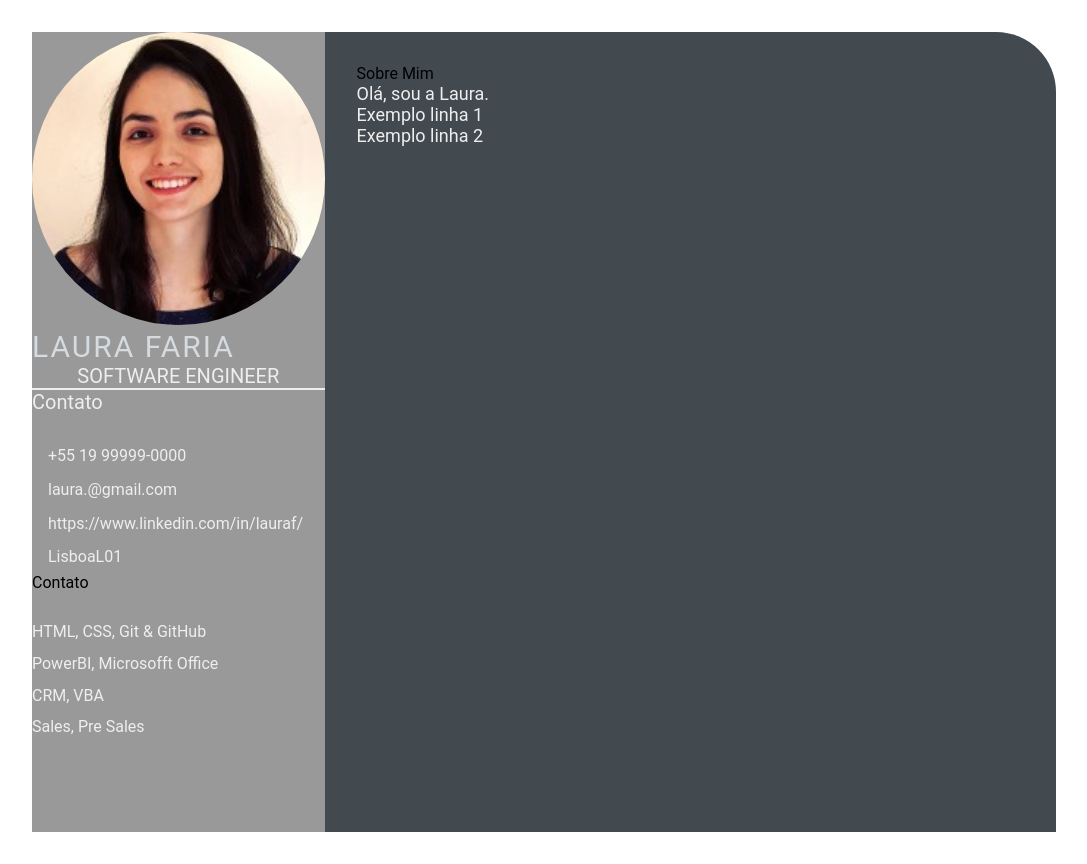
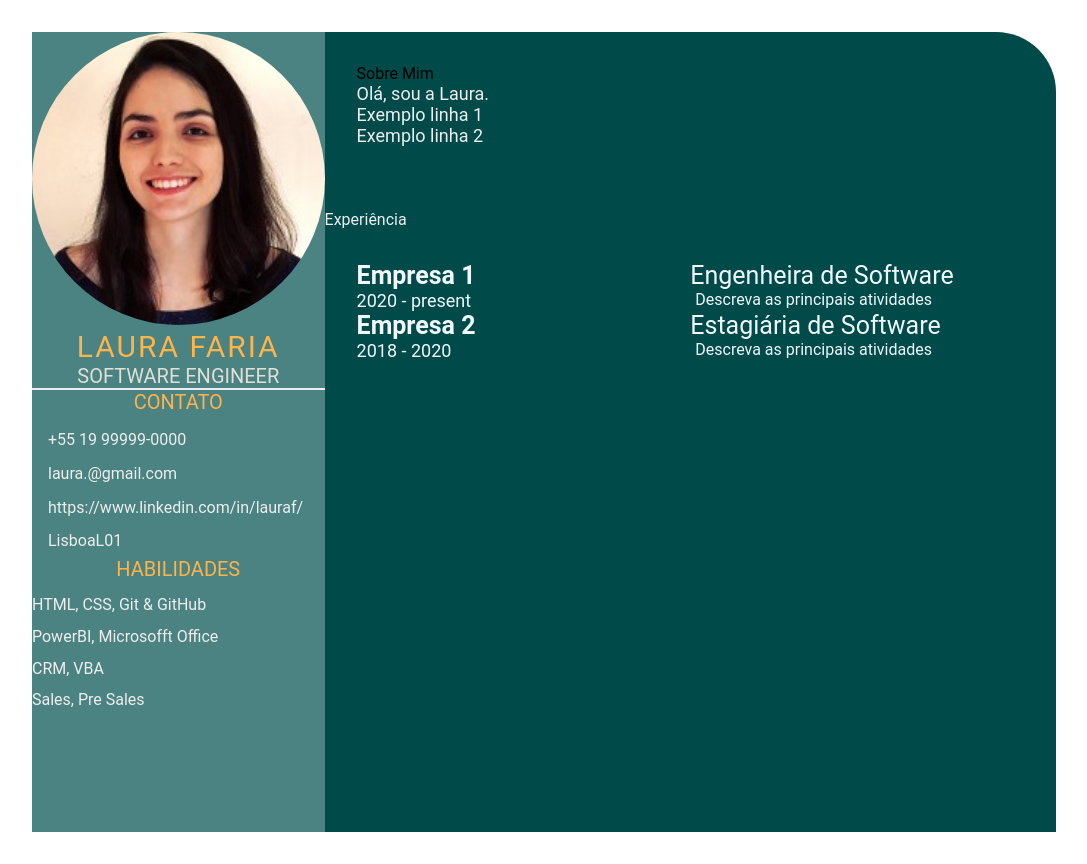
Before and after one commit to LisboaL01/devweekgit.github.io, a plain HTML site: page index.html in a window 1280 px wide. Shown: the whole page, without its empty margins (96-1183 px from the left). Drawn offline with Linux system fonts and the light colour scheme.

Commit message:
feature: added experiences section and modified CSS (#3)

```diff
--- a/index.html
+++ b/index.html
@@ -30,7 +30,7 @@
                     </ul>
                 </div>
                 <div class="skills">
-                    <p class="left-skills">Contato</p>
+                    <p class="left-skills">Habilidades</p>
                     <ul>
                         <li>
                             <p>HTML, CSS, Git & GitHub</p>
@@ -61,6 +61,31 @@
                     </p>
                 </section>
             </div>
+            <section class="experience-gap">
+                <div class="right-title"> Experiência </div>
+                <div class="experience-contents">
+                    <div class="exp-left">
+                        <p class="exp-company-name">Empresa 1</p>
+                        <p class="exp-time-period">2020 - present</p>
+
+                    </div>
+                    <div class="exp-right">
+                        <p class="exp-position"> Engenheira de Software </p>
+                        <p class="exp-desc"> Descreva as principais atividades</p>
+                    </div>
+
+                    <div class="exp-left">
+                        <p class="exp-company-name">Empresa 2</p>
+                        <p class="exp-time-period">2018 - 2020</p>
+
+                    </div>
+                    <div class="exp-right">
+                        <p class="exp-position"> Estagiária de Software </p>
+                        <p class="exp-desc"> Descreva as principais atividades</p>
+                    </div>
+                </div>
+
+            </section>
         </section>
     </main>
 
--- a/style.css
+++ b/style.css
@@ -17,13 +17,13 @@
 .left-section {
     grid-column: span 2;
     height: 100%;
-    background-color: #999999;
+    background-color: #4B8282;
 }
 
 .right-section {
     grid-column: span 5;
     height: 100%;
-    background-color: #424a50;
+    background-color: #004A4A;
     border-radius: 0px 60px 0px 0px;
 }
 
@@ -42,14 +42,15 @@
 }
 
 .name {
-    color: #D6DBDF;
+    color: #FDB44B;
     font-size: 30px;
     letter-spacing: 2px;
     text-transform: uppercase;
+    text-align: center;
 }
 
 .profession {
-    color: #eeeeee;
+    color: #e0e0d7;
     font-size: 20px;
     text-transform: uppercase;
     text-align: center;
@@ -61,8 +62,9 @@
     font-size: 20px;
 }
 
-.contact-info ul {
-    padding-top: 1.5rem;
+.contact-info ul,
+.skills ul {
+    padding-top: 0.5rem;
 }
 
 .contact-info ul li,
@@ -78,12 +80,18 @@
     color: #eeeeee;
 }
 
-.skills ul {
-    padding-top: 1.5rem;
+.skills ul li p{
+    padding-left: 1rem;
+    padding: 0.4rem 0;
+    color: #eeeeee;
 }
-.skills ul li p {
-    padding: .4rem 0;
-    color: #eeeeee;
+
+.contact-info p,
+.left-skills {
+    color: #FDB44B;
+    font-size: 20px;
+    text-transform: uppercase;
+    text-align: center;
 }
 
 .right-section-contents {
@@ -101,3 +109,39 @@
     font-size: 18px;
     color: #eeeeee;
 }
+
+.experience-contents,
+.education-contents,
+.awards-contents {
+    padding: 2rem 2rem;
+    display: grid;
+    grid-template-columns: repeat(2, 1fr);
+    padding-bottom: 2rem;
+    color: #F1F8FD;
+}
+
+.exp-company-name,
+.education-school-name,
+.awards-company-name {
+    font-size: 25px;
+    font-weight: bold;
+}
+
+.exp-time-period,
+.educationp-time-period,
+.awards-time-period {
+    font-size: 18px;
+}
+
+.exp-position,
+.education-subject,
+.awards-name {
+    font-size: 25px;
+}
+
+.exp-desc,
+.education-desc,
+.awards-desc {
+    font-size: 16px;
+    padding-left: 5px;
+}
```
